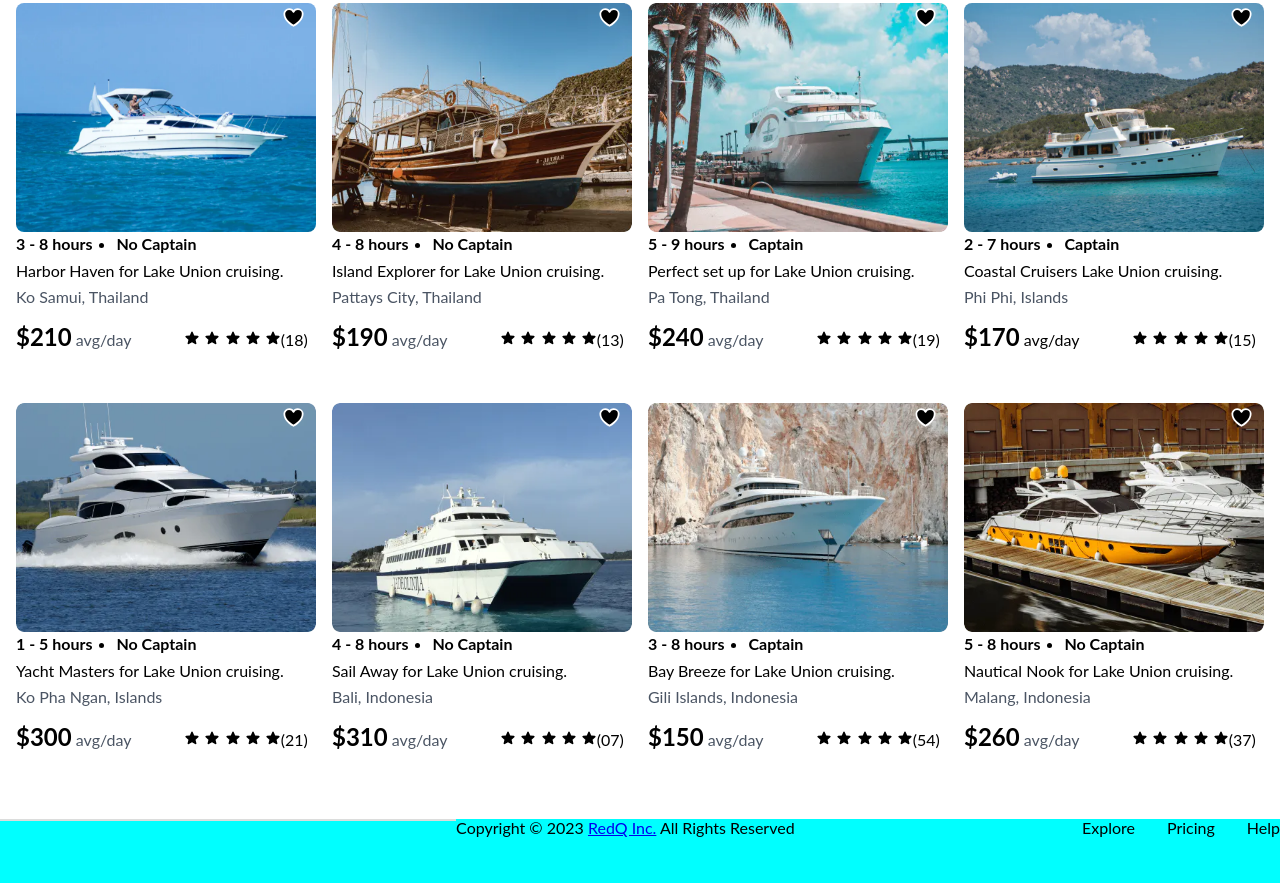
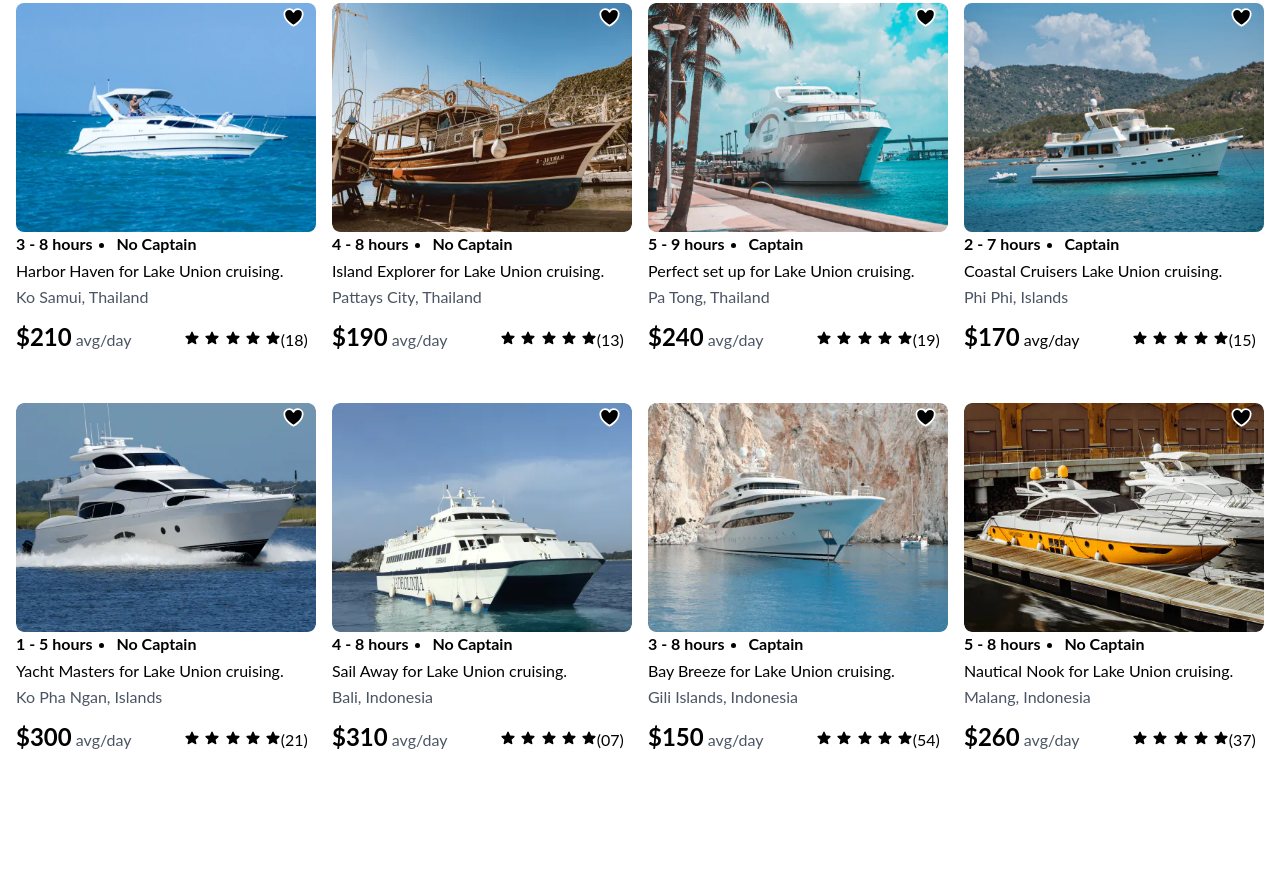
Before and after one commit to RKanna/collaborative-project-24th-july-2023, a plain HTML site: page index.html in a window 1280 px wide. Shown: the part 1141-2024 px from the top of the page. After the commit the page ends 1960 px from the top, so only its background shows below. Drawn offline with Linux system fonts and the light colour scheme.

Commit message:
critical commit-phase-one : Major Changes

```diff
--- a/index.html
+++ b/index.html
@@ -808,43 +808,7 @@
         </div>
       </div>
     </section>
-    <!-- <section class="footer-section">
-      <div class="footer-line"></div>
 
-      <div class="footer-content-container">
-        <div class="footer-left-container">
-          <span>Copyright © 2023 <a href="#" class="redQ"> <span class="redQ-text">RedQ Inc.</span></a> All Rights Reserved</span>
-        </div>
-        <div class="footer-right-container">
-          <ul class="footer-ul">
-            <li class="footer-li">
-              <a href="#" class="anchor-footer">Home</a>
-
-            </li>
-            <li class="footer-li"><a class="anchor-footer" href="#">Explore</a></li>
-            <li class="footer-li"><a class="anchor-footer" href="#">Pricing</a></li>
-            <li class="footer-li"><a class="anchor-footer" href="#">Help</a></li>
-          </ul>
-        </div>
-      </div>
-    </section> -->
-
-    <section class="footer-section">
-      <div class="footer-line"></div>
-      <div class="footer-left-container">
-        <div class="footer-first">
-          <span>Copyright © 2023 <a href="#" class="redQ"> <span class="redQ-text">RedQ Inc.</span></a> All Rights Reserved</span>
-        </div>
-
-      </div>
-      <div class="footer-right-container">
-        <ul class="ul-footer">
-          <li class="footer-li">Explore</li>
-          <li class="footer-li">Pricing</li>
-          <li class="footer-li">Help</li>
-        </ul>
-      </div>
-    </section>
     <script src="./scripts/script.js"></script>
   </body>
 </html>
```
